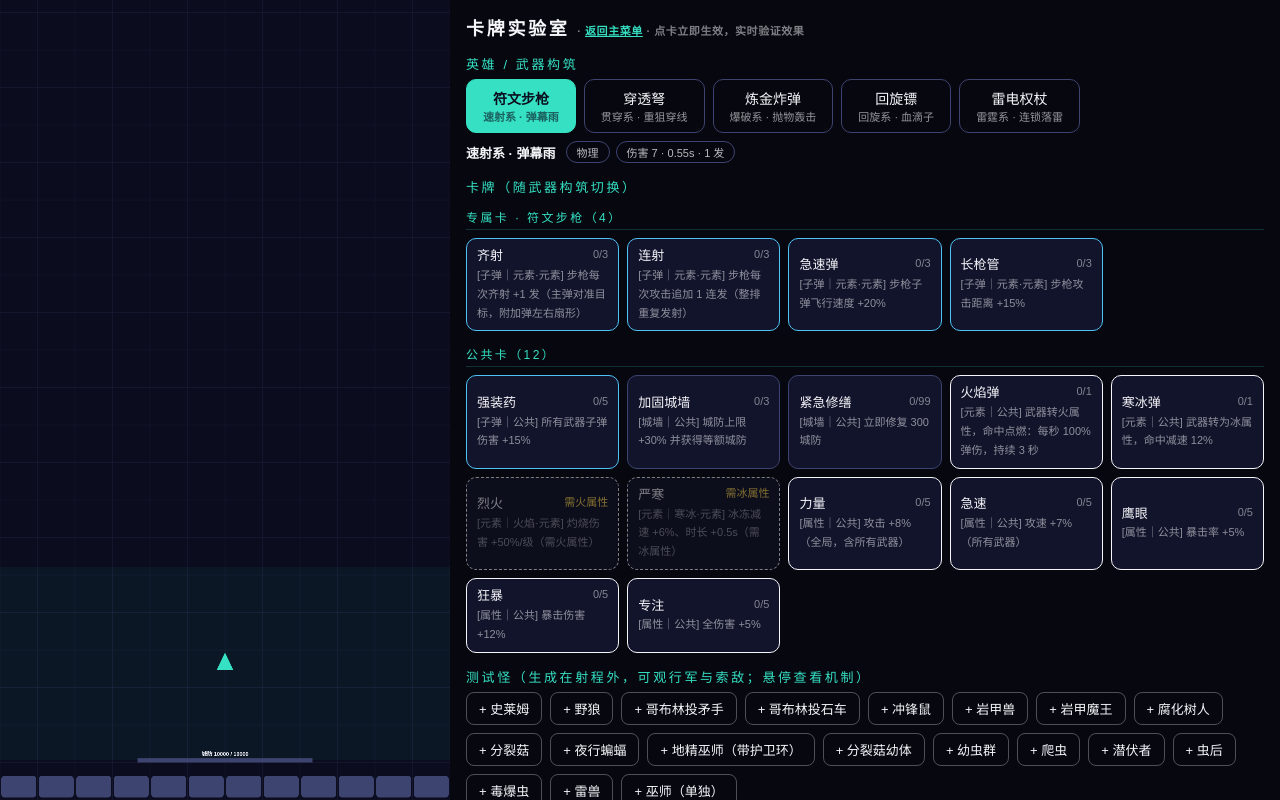
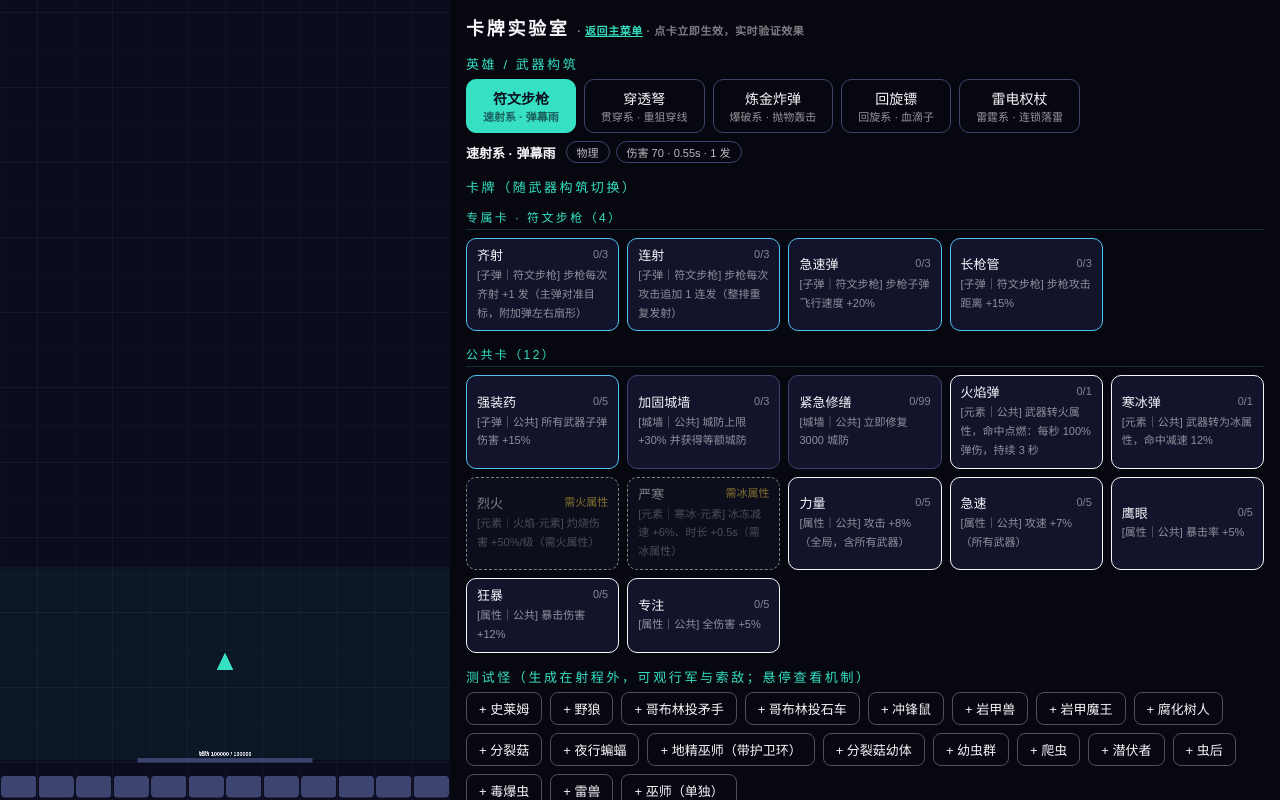
Before and after one commit to wanzaixiaoxin/koall2, a website: page web/lab.html in a window 1280 px wide. Drawn offline with Linux system fonts and the light colour scheme.

Commit message:
平衡重做：数值量级×10 + 弹坑/幽灵弹结算重构 + 配置与工具同步
- 数值量级×10：BASE_ATK 10→100、五种武器基础伤害×10、城墙血量×10、修缮 300→3000
- 经验曲线 8+4Lv+0.6Lv² → 80+40Lv+6Lv²；波次清空奖励同步×10
- 新增"攻击间隔"子弹词条 interval/intervalMul（炸弹"速掷"等卡牌改频率轴）
- 弹坑结算重构：0.5s 节奏跳伤 + 零头结转（整数结算不丢总伤）、弹坑击杀带来源弹体、寿命终点跳照常生效
- 幽灵弹快照重构：ProjectileRuntime.ghost（弹片强制实体弹，不继承幽灵）
- 爆炸/弹坑新增命中事件（onHit，供飘字/结算可视化）
- 虫苔回血 2→20/s；关卡节奏调整（prepare/intermission/波次时长）
- 怪物/卡牌/关卡配置重排；实验室、校验工具、网页打包同步

```diff
--- a/configs/cards.json
+++ b/configs/cards.json
@@ -156,8 +156,8 @@
       "desc": "每次投掷 +1 枚炸弹（扇形散布）"
     },
     {
-      "id": "bomb_powder",
-      "name": "大装药",
+      "id": "bomb_rapid",
+      "name": "速掷",
       "rarity": "common",
       "type": "bullet",
       "target": {
@@ -165,46 +165,12 @@
         "weaponType": "alchemist_bomb"
       },
       "effect": {
-        "bullet": "damage",
+        "bullet": "interval",
         "op": "mul",
-        "value": 0.2
+        "value": -0.12
       },
       "maxStack": 3,
-      "desc": "炸弹伤害 +20%"
-    },
-    {
-      "id": "bomb_lob",
-      "name": "远投",
-      "rarity": "common",
-      "type": "bullet",
-      "target": {
-        "kind": "weapon",
-        "weaponType": "alchemist_bomb"
-      },
-      "effect": {
-        "bullet": "range",
-        "op": "mul",
-        "value": 0.15
-      },
-      "maxStack": 3,
-      "desc": "炸弹投掷距离 +15%"
-    },
-    {
-      "id": "bomb_fuse",
-      "name": "速燃",
-      "rarity": "common",
-      "type": "bullet",
-      "target": {
-        "kind": "weapon",
-        "weaponType": "alchemist_bomb"
-      },
-      "effect": {
-        "bullet": "projSpeed",
-        "op": "mul",
-        "value": 0.15
-      },
-      "maxStack": 3,
-      "desc": "炸弹飞行速度 +15%（更快落地轰击）"
+      "desc": "炸弹投掷间隔 -12%（伤害频率提升）"
     },
     {
       "id": "boom_edge",
@@ -317,10 +283,10 @@
       "effect": {
         "wall": "wallRepair",
         "op": "add",
-        "value": 300
+        "value": 3000
       },
       "maxStack": 99,
-      "desc": "立即修复 300 城防"
+      "desc": "立即修复 3000 城防"
     },
     {
       "id": "homing",
@@ -353,22 +319,6 @@
       },
       "maxStack": 3,
       "desc": "弩箭命中后弹向附近敌人（贯穿系武器特性）"
-    },
-    {
-      "id": "split",
-      "name": "弹片",
-      "rarity": "rare",
-      "type": "form",
-      "target": {
-        "kind": "weapon",
-        "weaponType": "alchemist_bomb"
-      },
-      "effect": {
-        "form": "split",
-        "value": 1
-      },
-      "maxStack": 2,
-      "desc": "炸弹击杀时迸射 2 枚弹片（爆破系武器特性）"
     },
     {
       "id": "shred",
--- a/configs/levels/lab_arena.json
+++ b/configs/levels/lab_arena.json
@@ -7,7 +7,7 @@
   },
   "wall": {
     "height": 64,
-    "hp": 10000
+    "hp": 100000
   },
   "defenseRect": {
     "yMin": 96,
--- a/configs/levels/level_2_1.json
+++ b/configs/levels/level_2_1.json
@@ -7,7 +7,7 @@
   },
   "wall": {
     "height": 64,
-    "hp": 2400
+    "hp": 24000
   },
   "defenseRect": {
     "yMin": 96,
@@ -30,7 +30,7 @@
   ],
   "prepareSec": 2,
   "intermissionSec": 4,
-  "waveClearBonusXp": 25,
+  "waveClearBonusXp": 250,
   "waves": [
     {
       "banner": "第 1 波 · 幼虫海",
--- a/configs/monsters.json
+++ b/configs/monsters.json
@@ -3,14 +3,14 @@
     {
       "id": "slime",
       "name": "史莱姆",
-      "hp": 18,
+      "hp": 180,
       "def": 0,
       "speed": 70,
       "radius": 20,
-      "atk": 4,
-      "attackInterval": 1.0,
+      "atk": 40,
+      "attackInterval": 1,
       "behavior": "march",
-      "xp": 2,
+      "xp": 20,
       "weak": [
         "fire"
       ],
@@ -19,28 +19,28 @@
     {
       "id": "wolf",
       "name": "野狼",
-      "hp": 14,
+      "hp": 140,
       "def": 0,
       "speed": 150,
       "radius": 16,
-      "atk": 6,
+      "atk": 60,
       "attackInterval": 0.8,
       "behavior": "dash",
-      "xp": 3,
+      "xp": 30,
       "shape": "wolf"
     },
     {
       "id": "thrower",
       "name": "哥布林投矛手",
-      "hp": 20,
+      "hp": 200,
       "def": 2,
       "speed": 60,
       "radius": 18,
-      "atk": 6,
+      "atk": 60,
       "attackInterval": 1.6,
       "behavior": "ranged",
       "rangedDist": 260,
-      "xp": 4,
+      "xp": 40,
       "resist": [
         "fire"
       ],
@@ -49,41 +49,41 @@
     {
       "id": "catapult",
       "name": "哥布林投石车",
-      "hp": 60,
+      "hp": 600,
       "def": 4,
       "speed": 25,
       "radius": 26,
-      "atk": 12,
+      "atk": 120,
       "attackInterval": 2.5,
       "behavior": "ranged",
       "rangedDist": 600,
-      "xp": 8,
+      "xp": 80,
       "shape": "thrower"
     },
     {
       "id": "charger",
       "name": "冲锋鼠",
-      "hp": 10,
+      "hp": 100,
       "def": 0,
       "speed": 260,
       "radius": 14,
-      "atk": 5,
+      "atk": 50,
       "attackInterval": 0.9,
       "behavior": "fast_rush",
-      "xp": 2,
+      "xp": 20,
       "shape": "charger"
     },
     {
       "id": "bulwark",
       "name": "岩甲兽",
-      "hp": 150,
+      "hp": 1500,
       "def": 10,
       "speed": 30,
       "radius": 30,
-      "atk": 10,
+      "atk": 100,
       "attackInterval": 1.2,
       "behavior": "march",
-      "xp": 10,
+      "xp": 100,
       "weak": [
         "fire"
       ],
@@ -93,14 +93,14 @@
     {
       "id": "bulwark_king",
       "name": "岩甲魔王",
-      "hp": 1100,
+      "hp": 11000,
       "def": 10,
       "speed": 22,
       "radius": 48,
-      "atk": 18,
+      "atk": 180,
       "attackInterval": 1.4,
       "behavior": "march",
-      "xp": 120,
+      "xp": 1200,
       "weak": [
         "fire"
       ],
@@ -109,14 +109,14 @@
     {
       "id": "boss_treant",
       "name": "腐化树人",
-      "hp": 2800,
+      "hp": 28000,
       "def": 6,
       "speed": 18,
       "radius": 62,
-      "atk": 30,
+      "atk": 300,
       "attackInterval": 1.8,
       "behavior": "march",
-      "xp": 250,
+      "xp": 2500,
       "weak": [
         "fire"
       ],
@@ -125,14 +125,14 @@
     {
       "id": "split_shroom",
       "name": "分裂菇",
-      "hp": 60,
+      "hp": 600,
       "def": 0,
       "speed": 65,
       "radius": 20,
-      "atk": 4,
-      "attackInterval": 1.0,
+      "atk": 40,
+      "attackInterval": 1,
       "behavior": "splitter",
-      "xp": 4,
+      "xp": 40,
       "shape": "shroom",
       "splitTimer": {
         "interval": 6,
@@ -146,14 +146,14 @@
     {
       "id": "bat",
       "name": "夜行蝙蝠",
-      "hp": 12,
+      "hp": 120,
       "def": 0,
       "speed": 360,
       "radius": 14,
-      "atk": 3,
+      "atk": 30,
       "attackInterval": 0.7,
       "behavior": "zigzag",
-      "xp": 3,
+      "xp": 30,
       "shape": "bat",
       "hitShield": 10,
       "burnImmune": true
@@ -161,19 +161,19 @@
     {
       "id": "shaman",
       "name": "地精巫师",
-      "hp": 300,
+      "hp": 3000,
       "def": 0,
       "speed": 30,
       "radius": 22,
-      "atk": 5,
+      "atk": 50,
       "attackInterval": 1.5,
       "behavior": "march",
-      "xp": 15,
+      "xp": 150,
       "shape": "shaman",
       "healAura": {
         "radius": 280,
-        "amount": 30,
-        "interval": 2.0
+        "amount": 300,
+        "interval": 2
       },
       "escort": {
         "monster": "bulwark",
@@ -188,41 +188,41 @@
     {
       "id": "shroom_baby",
       "name": "分裂菇幼体",
-      "hp": 60,
+      "hp": 600,
       "def": 0,
       "speed": 95,
       "radius": 16,
-      "atk": 3,
-      "attackInterval": 1.0,
+      "atk": 30,
+      "attackInterval": 1,
       "behavior": "march",
-      "xp": 2,
+      "xp": 20,
       "shape": "shroom"
     },
     {
       "id": "zerg_ling",
       "name": "幼虫群",
-      "hp": 8,
+      "hp": 80,
       "def": 0,
       "speed": 240,
       "radius": 10,
-      "atk": 3,
-      "attackInterval": 1.0,
+      "atk": 30,
+      "attackInterval": 1,
       "behavior": "march",
-      "xp": 1,
+      "xp": 10,
       "creepBenefit": true,
       "shape": "larva"
     },
     {
       "id": "zerg_roach",
       "name": "爬虫",
-      "hp": 60,
+      "hp": 600,
       "def": 2,
       "speed": 70,
       "radius": 22,
-      "atk": 6,
+      "atk": 60,
       "attackInterval": 1.1,
       "behavior": "burrow_regen",
-      "xp": 5,
+      "xp": 50,
       "creepBenefit": true,
       "shape": "roach",
       "burrowRegen": {
@@ -234,14 +234,14 @@
     {
       "id": "zerg_lurker",
       "name": "潜伏者",
-      "hp": 50,
+      "hp": 500,
       "def": 0,
       "speed": 65,
       "radius": 20,
-      "atk": 8,
-      "attackInterval": 1.0,
+      "atk": 80,
+      "attackInterval": 1,
       "behavior": "burrow_siege",
-      "xp": 6,
+      "xp": 60,
       "creepBenefit": true,
       "shape": "lurker",
       "burrowSiege": {
@@ -251,19 +251,19 @@
     {
       "id": "zerg_queen",
       "name": "虫后",
-      "hp": 200,
+      "hp": 2000,
       "def": 0,
       "speed": 35,
       "radius": 26,
-      "atk": 5,
+      "atk": 50,
       "attackInterval": 1.5,
       "behavior": "march",
-      "xp": 20,
+      "xp": 200,
       "creepBenefit": true,
       "shape": "zqueen",
       "healAura": {
         "radius": 300,
-        "amount": 20,
+        "amount": 200,
         "interval": 2.5
       },
       "creepTrail": {
@@ -277,37 +277,37 @@
     {
       "id": "baneling",
       "name": "毒爆虫",
-      "hp": 15,
+      "hp": 150,
       "def": 0,
       "speed": 110,
       "radius": 16,
-      "atk": 3,
-      "attackInterval": 1.0,
+      "atk": 30,
+      "attackInterval": 1,
       "behavior": "march",
-      "xp": 3,
+      "xp": 30,
       "creepBenefit": true,
       "shape": "baneling",
       "detonate": {
-        "wallDamage": 30
+        "wallDamage": 300
       }
     },
     {
       "id": "zerg_ultra",
       "name": "雷兽",
-      "hp": 550,
+      "hp": 5500,
       "def": 6,
       "speed": 40,
       "radius": 46,
-      "atk": 15,
+      "atk": 150,
       "attackInterval": 1.4,
       "behavior": "burrow_charge",
-      "xp": 80,
+      "xp": 800,
       "creepBenefit": true,
       "shape": "ultra",
       "burrowCharge": {
         "interval": 9,
         "duration": 2,
-        "dmg": 40
+        "dmg": 400
       },
       "weak": [
         "fire"
--- a/configs/weapons.json
+++ b/configs/weapons.json
@@ -5,7 +5,7 @@
       "name": "符文步枪",
       "role": "速射系 · 弹幕雨",
       "damageType": "physical",
-      "baseDamage": 7,
+      "baseDamage": 70,
       "interval": 0.55,
       "count": 1,
       "projectileSpeed": 950,
@@ -19,14 +19,14 @@
         "shots": 16,
         "cooldown": 2.2
       },
-      "bulletLife": 3.0
+      "bulletLife": 3
     },
     {
       "id": "crossbow_pierce",
       "name": "穿透弩",
       "role": "贯穿系 · 重狙穿线",
       "damageType": "physical",
-      "baseDamage": 24,
+      "baseDamage": 240,
       "interval": 1.6,
       "count": 1,
       "projectileSpeed": 1200,
@@ -48,7 +48,7 @@
       "name": "炼金炸弹",
       "role": "爆破系 · 抛物轰击",
       "damageType": "fire",
-      "baseDamage": 25,
+      "baseDamage": 250,
       "interval": 1.5,
       "count": 1,
       "projectileSpeed": 700,
@@ -82,7 +82,7 @@
       "name": "回旋镖",
       "role": "回旋系 · 血滴子",
       "damageType": "physical",
-      "baseDamage": 8,
+      "baseDamage": 80,
       "interval": 1.2,
       "count": 1,
       "projectileSpeed": 550,
@@ -111,7 +111,7 @@
             },
             "until": {
               "kind": "duration",
-              "value": 2.0
+              "value": 2
             }
           },
           {
@@ -144,7 +144,7 @@
       "name": "雷电权杖",
       "role": "雷霆系 · 连锁落雷",
       "damageType": "lightning",
-      "baseDamage": 14,
+      "baseDamage": 140,
       "interval": 1.1,
       "count": 1,
       "projectileSpeed": 0,
--- a/tools/validate/index.ts
+++ b/tools/validate/index.ts
@@ -133,7 +133,7 @@ function validateMonsters(monsters: MonsterConfig[]): Map<string, MonsterConfig>
 function validateCards(cards: CardConfig[]): void {
   const ids = new Set<string>();
   const passiveStats = ['atk', 'aspd', 'moveSpeed', 'critChance', 'critDmg', 'dmgMul'];
-  const bulletStats = ['count', 'burst', 'projSpeed', 'damage', 'range', 'pierce'];
+  const bulletStats = ['count', 'burst', 'projSpeed', 'damage', 'range', 'pierce', 'interval'];
   const wallStats = ['wallMax', 'wallRepair'];
   const formIds = ['homing', 'bounce', 'split', 'shred', 'blast', 'chain'];
   const damageTypes = ['physical', 'fire', 'frost', 'lightning', 'poison'];
--- a/web/lab.js
+++ b/web/lab.js
@@ -502,9 +502,9 @@
   }
 
   // src/gamecore/hero.ts
-  var BASE_ATK = 10;
+  var BASE_ATK = 100;
   function xpNeed(level) {
-    return Math.round(8 + 4 * level + 0.6 * level * level);
+    return Math.round(80 + 40 * level + 6 * level * level);
   }
   function createHero(x, y, weaponCfgs) {
     return {
@@ -527,7 +527,7 @@
         cooldown: 0.3,
         // 开局小延迟，避免第一帧齐射
         shotsSinceCool: 0,
-        mods: { extraCount: 0, burst: 0, projSpeedMul: 1, damageMul: 1, rangeMul: 1, pierceAdd: 0 },
+        mods: { extraCount: 0, burst: 0, projSpeedMul: 1, damageMul: 1, rangeMul: 1, pierceAdd: 0, intervalMul: 1 },
         element: cfg.damageType,
         riders: { burnDpsMul: 0, burnSec: 3, slowPct: 0, slowSec: 2.5 },
         affixes: { homing: 0, bounce: 0, split: 0, shred: 0, blast: 0, chain: 0 }
@@ -552,7 +552,7 @@
       const range = w.cfg.projectileRange * mods.rangeMul;
       const target = acquireTarget(w.cfg.targeting, hero.x, hero.y, range, monsters, hash, rng);
       if (!target) continue;
-      w.cooldown = w.cfg.interval / hero.stats.aspd;
+      w.cooldown = w.cfg.interval * mods.intervalMul / hero.stats.aspd;
       if (w.cfg.heat) {
         w.shotsSinceCool++;
         if (w.shotsSinceCool >= w.cfg.heat.shots) {
@@ -632,6 +632,9 @@
         break;
       case "pierce":
         m.pierceAdd = op === "add" ? m.pierceAdd + value : m.pierceAdd * (1 + value);
+        break;
+      case "interval":
+        m.intervalMul = op === "add" ? m.intervalMul + value : m.intervalMul * (1 + value);
         break;
     }
   }
@@ -903,7 +906,7 @@
           this.killProjectile(p);
           continue;
         }
-        if (p.weapon.cfg.ghost) continue;
+        if (p.ghost) continue;
         this.collideProjectile(p);
       }
       this.hash.rebuild(this.monsters);
@@ -930,7 +933,7 @@
           }
         }
         if (m.cfg.creepBenefit && this.isCreeped(m.x, m.y)) {
-          m.regenAcc += 2 * dt;
+          m.regenAcc += 20 * dt;
           while (m.regenAcc >= 1) {
             m.regenAcc -= 1;
             m.hp = Math.min(m.maxHp, m.hp + 1);
@@ -1014,11 +1017,15 @@
       }
       for (let i = this.pools.length - 1; i >= 0; i--) {
         const pool = this.pools[i];
-        if (now >= pool.until) {
-          this.pools.splice(i, 1);
-          continue;
-        }
         if (pool.damageType === "fire") this.burnCreep(pool.x, pool.y, pool.radius);
+        const tick = now >= pool.nextTick;
+        let dmg = 0;
+        if (tick) {
+          pool.nextTick = now + 0.5;
+          pool.acc += pool.dps * 0.5;
+          dmg = Math.floor(pool.acc);
+          pool.acc -= dmg;
+        }
         this.hash.queryCircle(pool.x, pool.y, pool.radius, this.scratch);
         for (const mid of this.scratch) {
           const m = this.monsters[mid];
@@ -1031,11 +1038,15 @@
           const dx = m.x - pool.x;
           const dy = m.y - pool.y;
           if (dx * dx + dy * dy > rr2 * rr2) continue;
-          const dmg = Math.max(1, Math.round(pool.dps * dt));
+          if (!tick || dmg <= 0) continue;
           m.hp -= dmg;
           this.totalDamage += dmg;
           this.bus.emit("onPoolTick", { x: m.x, y: m.y + m.cfg.radius + 8, dmg });
-          if (m.hp <= 0) this.killMonster(null, m);
+          if (m.hp <= 0) this.killMonster(pool.src, m);
+        }
+        if (now >= pool.until) {
+          this.pools.splice(i, 1);
+          continue;
         }
       }
       for (let i = this.segments.length - 1; i >= 0; i--) {
@@ -1250,7 +1261,8 @@
         riders,
         homing,
         motionCfg,
-        blast
+        blast,
+        ghost: weapon.cfg.ghost ?? false
       });
       this.bus.emit("onShoot", {});
     }
@@ -1461,7 +1473,16 @@
         m.hp -= dealt;
         this.totalDamage += dealt;
         if (res.isCrit && dealt > 0) this.totalCrits++;
-        if (m.hp <= 0) this.killMonster(null, m);
+        this.bus.emit("onHit", {
+          monsterId: m.id,
+          dmg: dealt,
+          isCrit: res.isCrit,
+          blocked: dealt === 0,
+          mitigated: dealt === 0 ? 0 : res.mitigated,
+          x: m.x,
+          y: m.y
+        });
+        if (m.hp <= 0) this.killMonster(p, m);
       }
       if (p.damageType === "fire") this.burnCreep(p.x, p.y, radius);
       this.pools.push({
@@ -1470,7 +1491,11 @@
         radius,
         dps: p.dmg * poolDpsMul,
         until: now + poolSec,
-        damageType: p.damageType
+        damageType: p.damageType,
+        nextTick: now + 0.5,
+        acc: 0,
+        src: p
+        // 弹坑击杀同样可触发"弹片"分裂
       });
       this.bus.emit("onExplode", { x: p.x, y: p.y, radius });
     }
@@ -1759,7 +1784,9 @@
             riders: p.riders,
             homing: childHoming,
             motionCfg: childCfg,
-            blast: null
+            blast: null,
+            ghost: false
+            // 弹片是可碰撞实体弹（即使母体是幽灵弹）
           });
         }
       }
@@ -2420,7 +2447,7 @@
         pushFloat(x, y, String(dmg), "#FF9A3C", 13);
       });
       session.bus.on("onPoolTick", ({ dmg, x, y }) => {
-        pushFloat(x, y, String(dmg), "#FF6B57", 13);
+        pushFloat(x, y, String(dmg), "#FF6B57", 16);
       });
       session.bus.on("onHealed", (p) => {
         pushFloat(p.x, p.y, `+${p.amount}`, "#7CB342", 15);
@@ -2462,7 +2489,7 @@
         h.textContent = title;
         cardGrid.appendChild(h);
         for (const c of list) {
-          const targetTag = !c.target || c.target.kind === "any" ? "\u516C\u5171" : `${elementNames[c.target.element] ?? "\u5143\u7D20"}\xB7\u5143\u7D20`;
+          const targetTag = !c.target || c.target.kind === "any" ? "\u516C\u5171" : c.target.kind === "weapon" ? weaponNames.get(c.target.weaponType) ?? c.target.weaponType : `${elementNames[c.target.element] ?? "\u5143\u7D20"}\xB7\u5143\u7D20`;
           const btn = document.createElement("button");
           btn.className = `cbtn t-${c.type}`;
           const cnt = document.createElement("span");
@@ -2544,8 +2571,8 @@
       if (m.transferAura) out.push({ text: `\u4F24\u5BB3\u8F6C\u5AC1\uFF1A\u53D7\u51FB\u8F6C\u79FB\u7ED9 ${m.transferAura.radius}px \u5185\u53CB\u519B\u4EE3\u4F24`, warn: true });
       if (m.formationDist) out.push({ text: `\u8FD1\u5899\u53D8\u9635\uFF08${m.formationDist}px\uFF09\uFF1A\u62A4\u536B\u5C55\u5F00\u6A2A\u6392\u3001\u672C\u4F53\u5C45\u4E2D` });
       if (m.detonate) out.push({ text: `\u81EA\u7206\uFF1A\u649E\u5899\u6216\u6B7B\u4EA1\uFF0C\u57CE\u9632 -${m.detonate.wallDamage}`, warn: true });
-      if (m.creepTrail) out.push({ text: `\u94FA\u866B\u82D4\uFF1A\u6BCF ${m.creepTrail.interval}s \u4E00\u5757\uFF08\u866B\u65CF\u52A0\u901F 25% \u56DE\u8840 2/s\uFF09` });
-      if (m.creepBenefit) out.push({ text: "\u866B\u65CF\uFF1A\u7AD9\u4E0A\u866B\u82D4\u52A0\u901F +25%\u3001\u56DE\u8840 2/s" });
+      if (m.creepTrail) out.push({ text: `\u94FA\u866B\u82D4\uFF1A\u6BCF ${m.creepTrail.interval}s \u4E00\u5757\uFF08\u866B\u65CF\u52A0\u901F 25% \u56DE\u8840 20/s\uFF09` });
+      if (m.creepBenefit) out.push({ text: "\u866B\u65CF\uFF1A\u7AD9\u4E0A\u866B\u82D4\u52A0\u901F +25%\u3001\u56DE\u8840 20/s" });
       if (m.weak?.length) out.push({ text: `\u5F31\u70B9\uFF1A${m.weak.join("/")} \u4F24\u5BB3 \xD71.25` });
       if (m.resist?.length) out.push({ text: `\u6297\u6027\uFF1A${m.resist.join("/")} \u4F24\u5BB3 \xD70.75` });
       return out;
@@ -2606,13 +2633,13 @@
       log("\u6E05\u573A");
     };
     document.getElementById("beam").onclick = () => {
-      session.debugBeam(Math.PI / 2, 1400, 60, 3);
-      log("\u26A1 \u5149\u675F\uFF1A\u82F1\u96C4\u6B63\u4E0A\u65B9 1400px\uFF0C60 dps \xD7 3s");
+      session.debugBeam(Math.PI / 2, 1400, 600, 3);
+      log("\u26A1 \u5149\u675F\uFF1A\u82F1\u96C4\u6B63\u4E0A\u65B9 1400px\uFF0C600 dps \xD7 3s");
     };
     document.getElementById("link").onclick = () => {
       const y = 700 + Math.random() * 600;
-      session.debugLink(100, y, W - 100, y, 60, 3);
-      log(`\u26A1 \u7535\u7F51\u8FDE\u7EBF\uFF1Ay=${y.toFixed(0)}\uFF0C60 dps \xD7 3s`);
+      session.debugLink(100, y, W - 100, y, 600, 3);
+      log(`\u26A1 \u7535\u7F51\u8FDE\u7EBF\uFF1Ay=${y.toFixed(0)}\uFF0C600 dps \xD7 3s`);
     };
     document.getElementById("reset").onclick = () => location.reload();
     const weaponSelect = document.getElementById("weaponselect");
@@ -2678,7 +2705,7 @@
       </table>
       <h3>\u6B66\u5668\u9762\u677F\uFF08${w.cfg.name}\uFF09</h3>
       <table>
-        <tr><td>\u5355\u53D1\u4F24\u5BB3</td><td>${w.cfg.ghost && w.cfg.blastBase ? `\u6C60 ${fmt(w.damage * w.mods.damageMul * w.cfg.blastBase.poolDpsMul)}/s \xD7 ${w.cfg.blastBase.poolSec}s` : w.cfg.ghost ? "0\uFF08\u7EAF\u8303\u56F4\uFF09" : fmt(w.damage * w.mods.damageMul)}</td><td>\u653B\u51FB\u95F4\u9694</td><td>${fmt(w.cfg.interval / h.stats.aspd)}s</td></tr>
+        <tr><td>\u5355\u53D1\u4F24\u5BB3</td><td>${w.cfg.ghost && w.cfg.blastBase ? `\u6C60 ${fmt(w.damage * w.mods.damageMul * w.cfg.blastBase.poolDpsMul)}/s \xD7 ${w.cfg.blastBase.poolSec}s` : w.cfg.ghost ? "0\uFF08\u7EAF\u8303\u56F4\uFF09" : fmt(w.damage * w.mods.damageMul)}</td><td>\u653B\u51FB\u95F4\u9694</td><td>${fmt(w.cfg.interval * w.mods.intervalMul / h.stats.aspd)}s</td></tr>
         <tr><td>\u5F39\u901F</td><td>${fmt(w.cfg.projectileSpeed * w.mods.projSpeedMul)}</td><td>\u5C04\u7A0B</td><td>${fmt(w.cfg.projectileRange * w.mods.rangeMul)}</td></tr>
         <tr><td>\u9F50\u5C04</td><td>${w.cfg.count + w.mods.extraCount} \u53D1</td><td>\u8FDE\u5C04</td><td>+${w.mods.burst} \u53D1</td></tr>
         <tr><td>\u5143\u7D20</td><td>${w.element}</td><td>\u7A7F\u900F</td><td>${w.cfg.pierce}\uFF08\u8870\u51CF ${Math.round((w.cfg.pierceFalloff ?? 0.15) * 100)}%/\u6B21\uFF09</td></tr>
@@ -2902,12 +2929,19 @@
       ctx.closePath();
       ctx.fill();
     }
+    let gameSpeed = 1;
+    const speedBtn = document.getElementById("speed");
+    speedBtn.onclick = () => {
+      gameSpeed = gameSpeed === 1 ? 1.5 : gameSpeed === 1.5 ? 2 : 1;
+      speedBtn.textContent = `\u500D\u901F\uFF1A${gameSpeed}x`;
+      log(`\u6E38\u620F\u500D\u901F \u2192 ${gameSpeed}x`);
+    };
     let acc = 0;
     let last = performance.now();
     let lastStats = 0;
     function frame(nowMs) {
       const dtF = Math.min((nowMs - last) / 1e3, 0.25);
-      acc += dtF;
+      acc += dtF * gameSpeed;
       last = nowMs;
       while (acc >= 1 / 30) {
         session.step();
```
Also changed, not shown: configs/levels/level_1_1.json (+14 -14 lines), src/adapter/web/lab.ts (+21 -10 lines), src/adapter/web/main.ts (+13 -2 lines), src/gamecore/data/types.ts (+10 -1 lines), src/gamecore/hero.ts (+8 -5 lines), src/gamecore/session.ts (+28 -10 lines), tools/lab/index.ts (+14 -15 lines), web/bundle.js (+54 -18 lines), web/game.html (+12 -2 lines), web/lab.html (+4 -3 lines).
